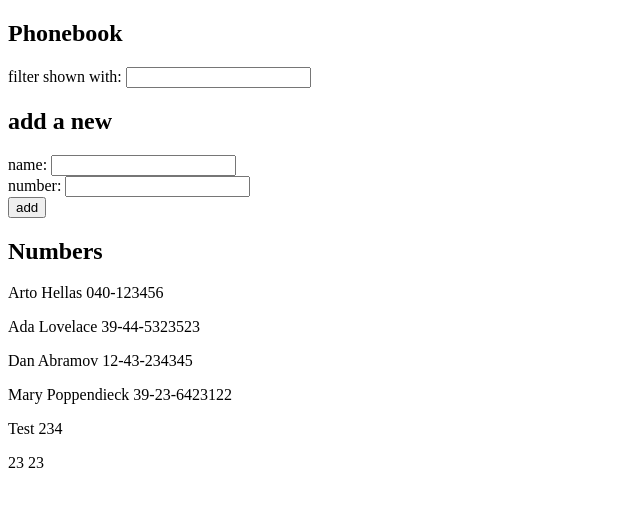
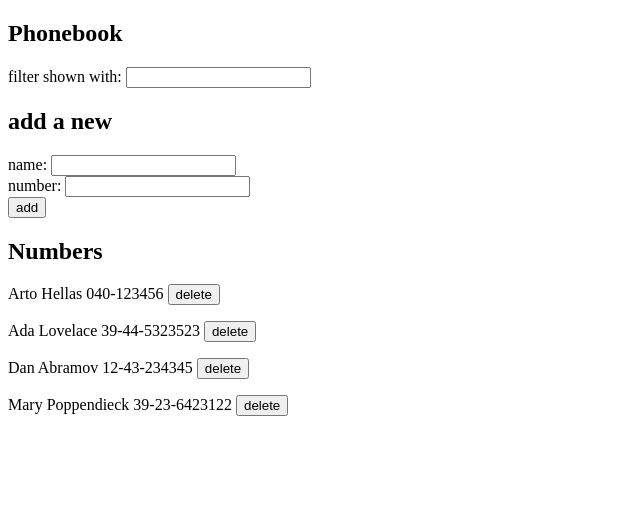
Before and after one commit to laxte/fullstackopen2020, a React (Create React App) app in the folder osa2/puhelinluettelo/: page / in a window 1280 px wide. Shown: the top 506 px of the page, without its empty margins (0-640 px from the left). Built offline with nearby package versions, Linux system fonts and the light colour scheme; data requests are answered from the project's data file.

Commit message:
Osa2, 2.17

```diff
--- a/osa2/puhelinluettelo/db.json
+++ b/osa2/puhelinluettelo/db.json
@@ -19,16 +19,6 @@
       "name": "Mary Poppendieck",
       "number": "39-23-6423122",
       "id": 4
-    },
-    {
-      "name": "Test",
-      "number": "234",
-      "id": 5
-    },
-    {
-      "name": "23",
-      "number": "23",
-      "id": 6
     }
   ]
 }
--- a/osa2/puhelinluettelo/src/components/App.js
+++ b/osa2/puhelinluettelo/src/components/App.js
@@ -10,7 +10,7 @@ const App = () => {
 
 
   useEffect(() => {
-    server.getAll('http://localhost:3001/persons')
+    server.getAll(baseUrl)
       .then(response => setPersons(response.data))
   }, [])
 
@@ -30,6 +30,19 @@ const App = () => {
       })
   }
 
+  const deletePerson = (event) => {
+    if (window.confirm(`Delete ${event.target.name} ?`)) {
+      event.preventDefault()
+      const id = parseInt(event.target.id)
+      server.deletePerson(baseUrl, id)
+        .then(response => {
+          const filteredPersons = persons.filter(person => {
+            return person.id !== id
+          })
+          setPersons(filteredPersons)
+        })
+    }
+  }
 
   const handleNameChange = (event) => {
     const newName = event.target.value
@@ -63,7 +76,7 @@ const App = () => {
       <PersonForm addPerson={addPerson} newName={newName} handleNewNameChange={handleNameChange}
         newNumber={newNumber} handleNumberChange={handleNumberChange}/>
       <h2>Numbers</h2>
-      <Persons persons={persons} filter={filter} />
+      <Persons persons={persons} filter={filter} deletePerson={deletePerson}/>
     </div>
   )
 }
@@ -107,7 +120,7 @@ const Persons = (props) => {
   return (
     filteredPersons.map(person => {
       return (
-        <Person key={person.name} name={person.name} number={person.number} />
+        <Person key={person.id} id={person.id} name={person.name} number={person.number} deletePerson={props.deletePerson}/>
       )
     }
     )
@@ -116,7 +129,7 @@ const Persons = (props) => {
 
 const Person = (props) => {
   return (
-    <p> {props.name} {props.number}</p>
+    <p> {props.name} {props.number} <button onClick={props.deletePerson} id={props.id} name={props.name}>delete</button></p>
   )
 }
 
--- a/osa2/puhelinluettelo/src/components/server.js
+++ b/osa2/puhelinluettelo/src/components/server.js
@@ -5,9 +5,14 @@ const create = (baseUrl, newObject) => {
     return request.then(response => response.data)
 }
 
-const getAll = () => {
-    const request = axios.get('http://localhost:3001/persons')
+const getAll = baseUrl => {
+    const request = axios.get(baseUrl)
     return request.then(response => response)
 }
 
-export default { create , getAll }
+const deletePerson = (baseUrl, id) => {
+    const request = axios.delete(`${baseUrl}/${id}`)
+    return request.then(response => response)
+}
+
+export default { create , getAll, deletePerson }
```
